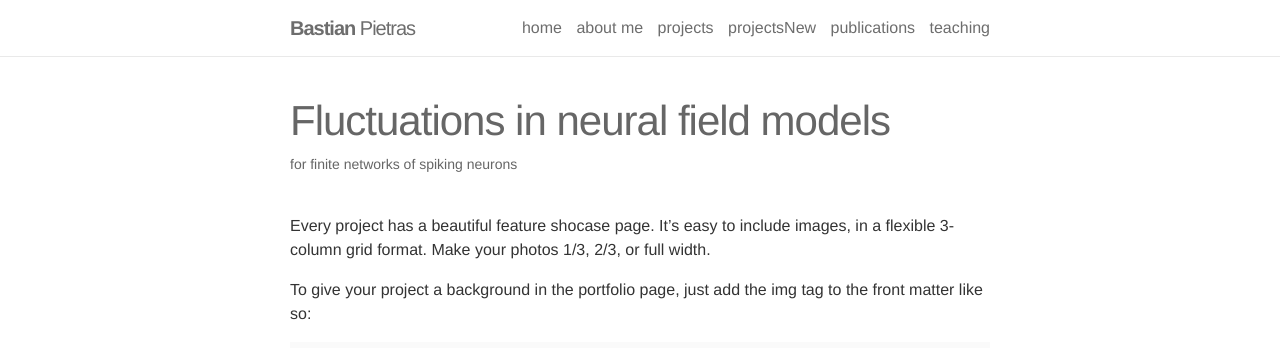
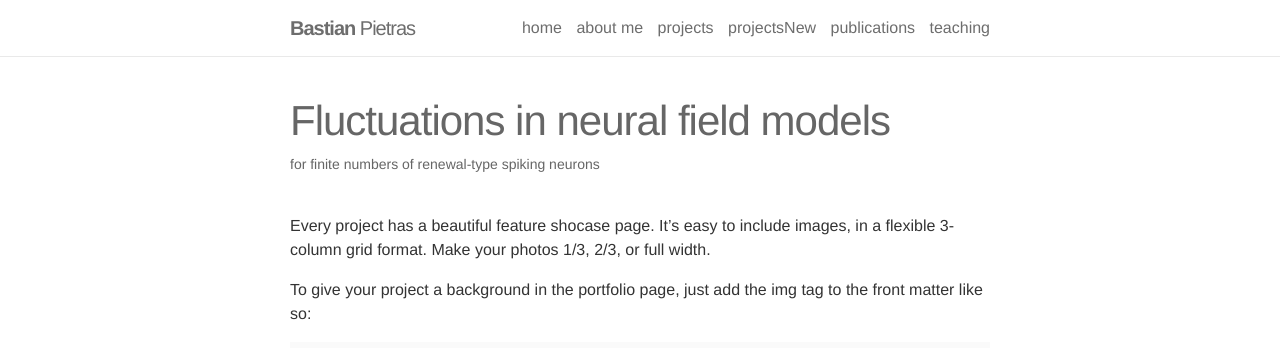
Before and after one commit to BastianPietras/bastianpietras.github.io, a Jekyll site: the page built from _projects/1_project.markdown, in a window 1280 px wide and 900 px high. Shown: the top 348 px of the window. Built offline with Jekyll 4.4.1, drawn with Linux system fonts in a browser that asks for light colours.

Commit message:
Update 1_project.markdown

```diff
--- a/_projects/1_project.markdown
+++ b/_projects/1_project.markdown
@@ -1,7 +1,7 @@
 ---
 layout: page
 title: Fluctuations in neural field models
-description: for finite networks of spiking neurons
+description: for finite numbers of renewal-type spiking neurons
 img: /assets/img/stochring_cover.png
 redirect: https://www.youtube.com/watch?v=hLkP9h434fI
 ---
```
